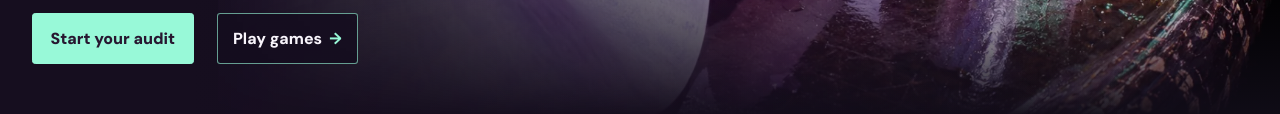
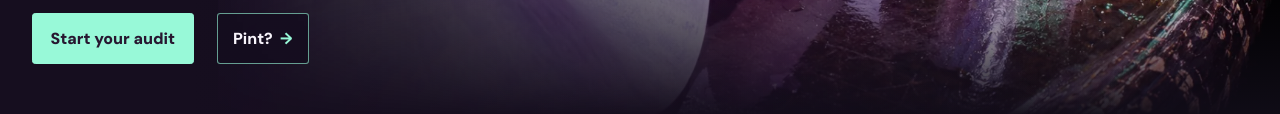
Before and after one commit to lamentierschweinchen/breakpoint-after-hours, a plain HTML site: page dist/index.html in a window 1280 px wide. Shown: the part 441-555 px from the top of the page. Drawn offline with Linux system fonts and the light colour scheme.

Commit message:
Rename homepage Arcade links to Pint?

```diff
--- a/dist/index.html
+++ b/dist/index.html
@@ -53,7 +53,7 @@
         <p id="challenge" class="challenge" hidden>Benchmark to beat: <strong id="challenge-score"></strong> <span>/ 100</span></p>
         <div class="hero-actions">
           <a class="hero-action" href="#audit-form">Start your audit</a>
-          <a class="hero-arcade" href="./arcade/">Play games <span aria-hidden="true">→</span></a>
+          <a class="hero-arcade" href="./arcade/">Pint? <span aria-hidden="true">→</span></a>
         </div>
       </div>
     </section>
@@ -199,7 +199,7 @@
             <p class="sr-only" id="spoken-score" role="status" aria-atomic="true"></p>
           </section>
           <button type="button" id="share-score" class="action-button receipt-share" aria-haspopup="dialog" disabled>Share receipt</button>
-          <a id="receipt-arcade" class="receipt-arcade" href="./arcade/" hidden>Play games <span aria-hidden="true">→</span></a>
+          <a id="receipt-arcade" class="receipt-arcade" href="./arcade/" hidden>Pint? <span aria-hidden="true">→</span></a>
         </div>
       </div>
 
```
